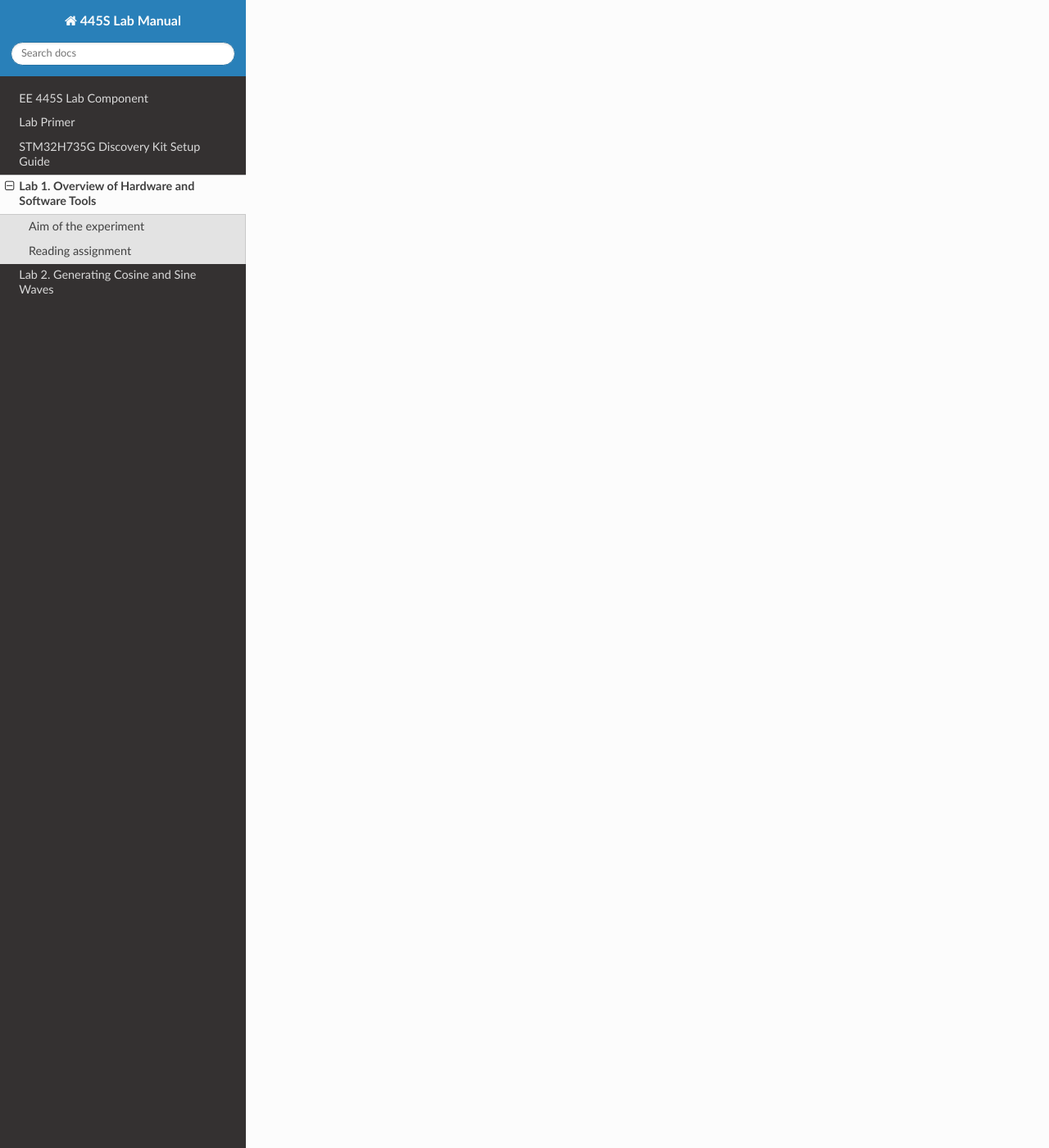
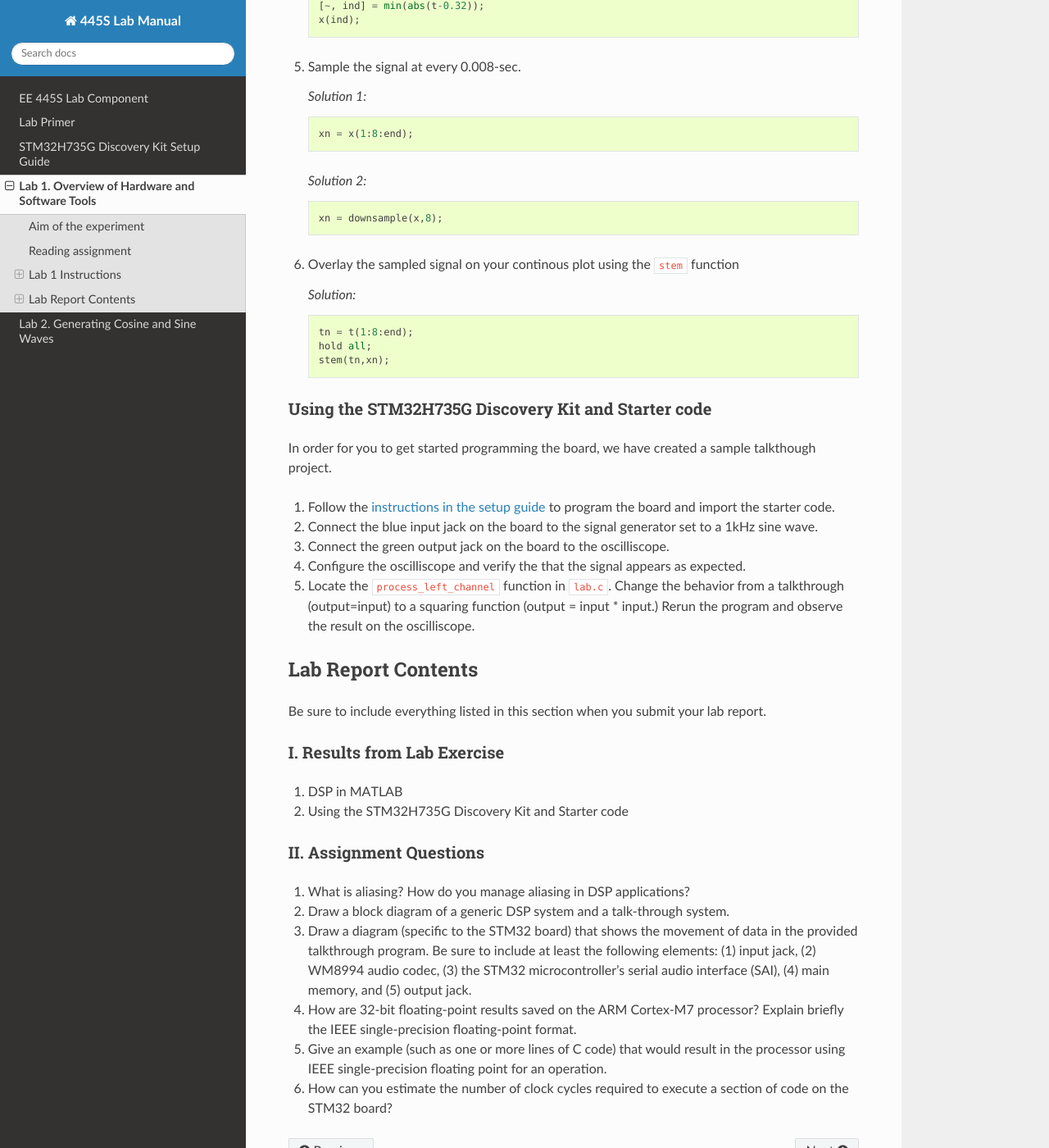
Before and after one commit to danjacobellis/EE445S-lab, a Sphinx documentation site: the page built from docs/lab1.md, in a window 1280 px wide and 1400 px high, scrolled down 1813 px. Shown: the whole window at 82% size. Built offline with Sphinx 7.4.7 and the Read the Docs theme 2.0.0, drawn with Linux system fonts in a browser that asks for light colours; some of the changed text lies outside the part shown.

Commit message:
lab 1 instructions

````diff
--- a/docs/lab1.md
+++ b/docs/lab1.md
@@ -12,12 +12,128 @@ The aim of the experiment is to familiarize you with the following:
 
 * [Lab Primer][1]
 
+* Digital Signal Processing using Arm Cortex-M based Microcontrollers by Cem Ünsalan, M. Erkin Yücel, H. Deniz Gürhan.
+    * Chapter 1, sections 1-3
+    * Chapter 5, sections 1-5
+    * Chapter 10, sections 1-3
+
 * Software Receiver Design by C. Richard Johnson, Jr., William A. Sethares and Andrew Klein
 	* Chapter 1
 
 * Course reader
-	* Lecture 0 slides on [Introduction][2]
+	* Lecture 0 slides on [Introduction][3]
 
+## Lab 1 Instructions
+
+Complete the following exercises during your lab section. Include your results in the lab report.
+
+If you are unfamiliar with a particular MATLAB function, type `doc <function>`  or `help <function>` in the matlab command window.
+
+### DSP in MATLAB
+
+Since these exercises are intended to teach the basics of matlab, the solutions are provided.
+
+1.  Create a vector `t` representing the continuous time variable with range of one second and sampling period of of $T_s = 0.001$ sec. Please exclude the last data point, i.e., the end point becomes 1-1/fs. One way to create a vector of evenly spaced numbers in MATLAB is with the `:` operator. Alternatively, you can use the `linspace` function.
+
+    *Solution 1:*
+    ```
+    t = 0:0.001:0.999;
+    ```
+    *Solution 2:*
+    ```
+    t = linspace(0,0.999,1000);
+    ```
+
+2.  Create a plot that approximates the continuous time signal $x(t)=sin(t)$ for $0 < t < 1$, using the `plot` function.
+
+    *Solution:*
+    ```
+    xt = sin(t);
+    plot(t,xt);
+    ```
+
+3.  Label the plot using the `xlabel`, `ylabel`, and `title` functions.
+
+    *Solution:*
+    ```
+    xlabel('Time [seconds]');
+    ylabel('Signal Amplitude x(t)');
+    title('x(t)=sin(t)');
+    ```
+
+4.  Obtain the value of the signal at time t = 0.32 seconds.
+
+    *Solution 1:*
+    ```
+    sin(0.32)
+    ```
+
+    *Solution 2:*
+    ```
+    [~, ind] = min(abs(t-0.32));
+    x(ind);
+    ```
+
+5.  Sample the signal at every 0.008-sec.
+
+    *Solution 1:*
+    ```
+    xn = x(1:8:end);
+    ```
+
+    *Solution 2:*
+    ```
+    xn = downsample(x,8);
+    ```
+
+6.  Overlay the sampled signal on your continous plot using the `stem` function
+
+    *Solution:*
+    ```
+    tn = t(1:8:end);
+    hold all;
+    stem(tn,xn);
+    ```
+
+### Using the STM32H735G Discovery Kit and Starter code
+
+In order for you to get started programming the board, we have created a sample talkthough project.
+
+1. Follow the [instructions in the setup guide][4] to program the board and import the starter code.
+
+2. Connect the blue input jack on the board to the signal generator set to a 1kHz sine wave.
+
+3. Connect the green output jack on the board to the oscilliscope.
+
+4. Configure the oscilliscope and verify the that the signal appears as expected.
+
+5. Locate the `process_left_channel` function in `lab.c`. Change the behavior from a talkthrough (output=input) to a squaring function (output = input * input.) Rerun the program and observe the result on the oscilliscope.
+
+## Lab Report Contents
+
+Be sure to include everything listed in this section when you submit your lab report.
+
+### I. Results from Lab Exercise
+
+1. DSP in MATLAB
+
+2. Using the STM32H735G Discovery Kit and Starter code
+
+### II. Assignment Questions
+
+1. What is aliasing? How do you manage aliasing in DSP applications?
+
+2. Draw a block diagram of a generic DSP system and a talk-through system.
+
+3. Draw a diagram (specific to the STM32 board) that shows the movement of data in the provided talkthrough program. Be sure to include at least the following elements: (1) input jack, (2) WM8994 audio codec, (3) the STM32 microcontroller's serial audio interface (SAI), (4) main memory, and (5) output jack.
+
+3. How are 32-bit floating-point results saved on the ARM Cortex-M7 processor? Explain briefly the IEEE single-precision floating-point format.
+
+4. Give an example (such as one or more lines of C code) that would result in the processor using IEEE single-precision floating point for an operation.
+
+5. How can you estimate the number of clock cycles required to execute a section of code on the STM32 board?
 
 [1]:primer.md
-[2]:http://users.ece.utexas.edu/~bevans/courses/realtime/lectures/00_Introduction/lecture0.pptx
+[2]:https://www.arm.com/resources/ebook/digital-signal-processing
+[3]:http://users.ece.utexas.edu/~bevans/courses/realtime/lectures/00_Introduction/lecture0.pptx
+[4]:stm32h735g.md
````
Also changed, not shown: docs/overview.md (+20 -1 lines), docs/stm32h735g.md (+1 -1 lines).
